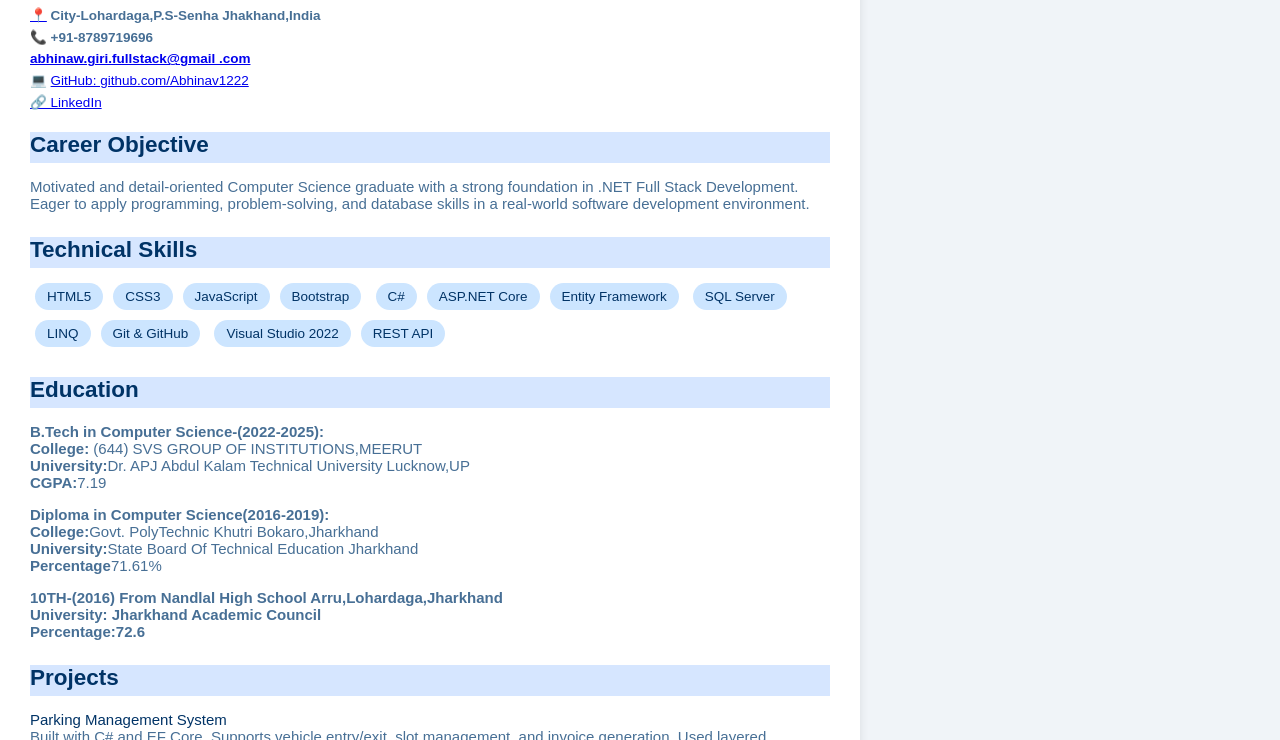
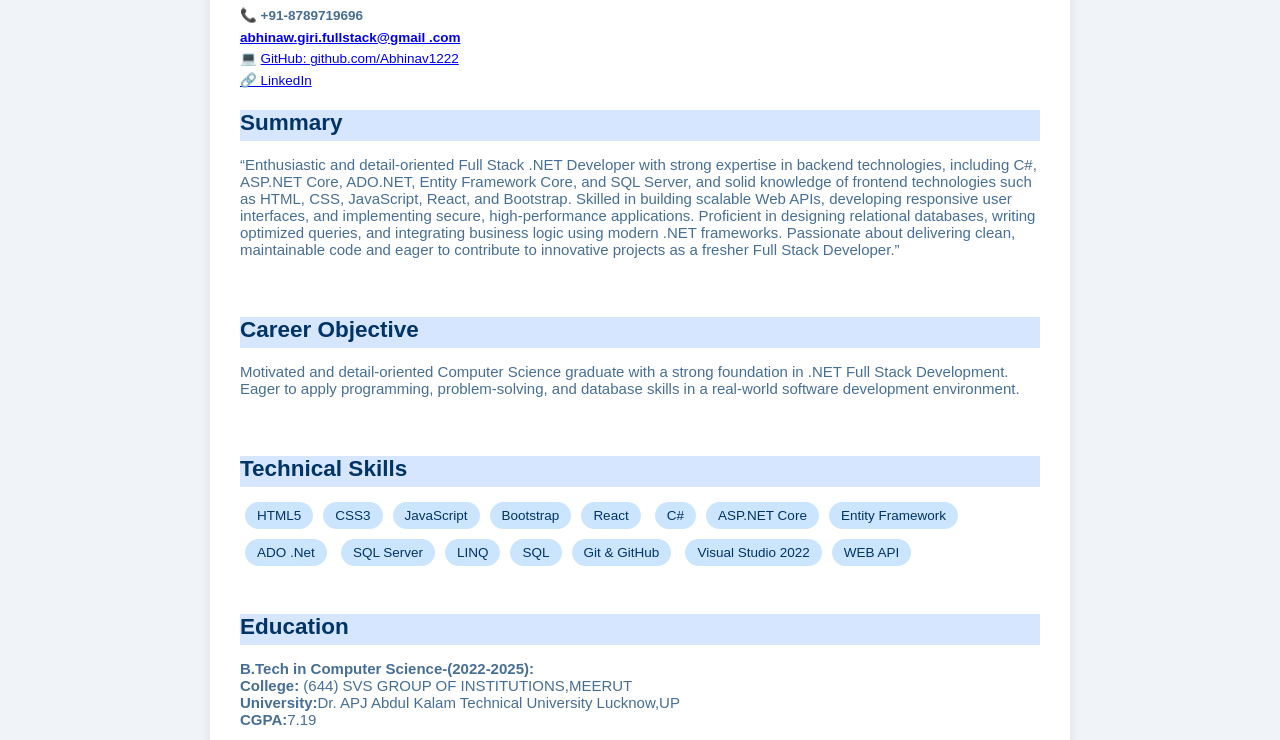
Before and after one commit to Abhinav1222/MYCVVV, a plain HTML site: page index.html in a window 1280 px wide. Shown: the part 139-879 px from the top of the page. Drawn offline with Linux system fonts and the light colour scheme.

Commit message:
HTML&CSSUpdate

```diff
--- a/index.html
+++ b/index.html
@@ -13,17 +13,24 @@
 
         <h1>Abhinaw Kumar Giri</h1>
         <div class="contact">
-            <a
-                href="https://www.google.com/maps/place/Arru,+Jharkhand+835302/@23.3910209,84.5533874,12.19z/data=!4m6!3m5!1s0x398b21ed2dcaf71d:0x883789037fa4d3c2!8m2!3d23.3708061!4d84.6295991!16s%2Fg%2F12hn49t9h?entry=ttu&g_ep=EgoyMDI1MDcxMy4wIKXMDSoASAFQAw%3D%3D">📍</a>
-          <b>      City-Lohardaga,P.S-Senha
-            Jhakhand,India</b>
-            <br>
+
+
             📞 <b>+91-8789719696</b><br>
             <b> <a href="abhinaw.giri.fullstack@gmail.com">abhinaw.giri.fullstack@gmail .com</a></b><br>
             💻 <a href="https://github.com/Abhinav1222">GitHub: github.com/Abhinav1222</a><br>
 
-<a href="https://www.linkedin.com/in/abhinawnetfullstack/">🔗 LinkedIn </a>
+            <a href="https://www.linkedin.com/in/abhinawnetfullstack/">🔗 LinkedIn </a>
 
+        </div>
+        <div class="section">
+            <h2>Summary</h2>
+            <p>“Enthusiastic and detail-oriented Full Stack .NET Developer with strong expertise in backend
+                technologies, including C#, ASP.NET Core, ADO.NET, Entity Framework Core, and SQL Server, and solid
+                knowledge of frontend technologies such as HTML, CSS, JavaScript, React, and Bootstrap. Skilled in
+                building scalable Web APIs, developing responsive user interfaces, and implementing secure,
+                high-performance applications. Proficient in designing relational databases, writing optimized queries,
+                and integrating business logic using modern .NET frameworks. Passionate about delivering clean,
+                maintainable code and eager to contribute to innovative projects as a fresher Full Stack Developer.”</p>
         </div>
         <div class="section">
             <h2>Career Objective</h2>
@@ -35,10 +42,10 @@
         <div class="section">
             <h2>Technical Skills</h2>
             <div class="skills">
-                <span>HTML5</span><span>CSS3</span><span>JavaScript</span><span>Bootstrap</span>
-                <span>C#</span><span>ASP.NET Core</span><span>Entity Framework</span>
-                <span>SQL Server</span><span>LINQ</span><span>Git & GitHub</span>
-                <span>Visual Studio 2022</span><span>REST API</span>
+                <span>HTML5</span><span>CSS3</span><span>JavaScript</span><span>Bootstrap</span><span>React</span>
+                <span>C#</span><span>ASP.NET Core</span><span>Entity Framework</span><span>ADO .Net</span>
+                <span>SQL Server</span><span>LINQ</span><span>SQL</span><span>Git & GitHub</span>
+                <span>Visual Studio 2022</span><span>WEB API</span>
             </div>
         </div>
 
@@ -63,7 +70,7 @@
             <p><span class="project-title">Parking Management System</span><br>
                 Built with C# and EF Core. Supports vehicle entry/exit, slot management, and invoice generation. Used
                 layered architecture and Fluent API.
-  <div class="section">
+            <div class="section">
                 <h2>Languages</h2>
                 <div class="skills">
 
--- a/style.css
+++ b/style.css
@@ -14,7 +14,11 @@
       padding: 30px;
       box-shadow: 0 0 10px rgba(0,0,0,0.1);
       border-radius: 10px;
-      display:inline-block;
+      display: flex;
+      flex-direction: column;
+     margin-inline: Auto;
+
+
     }
 
 
```
